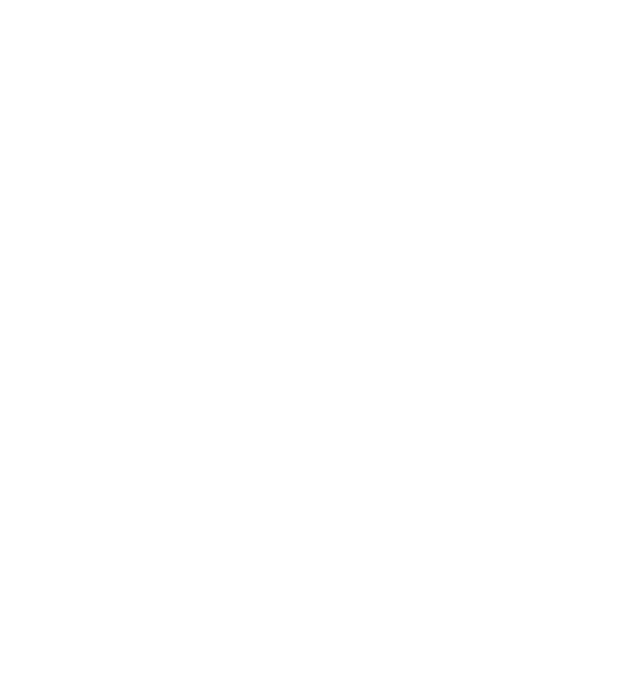
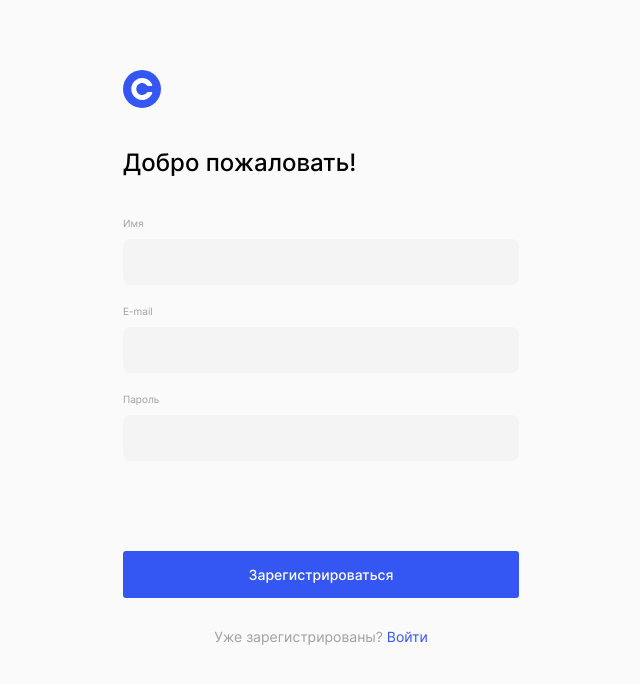
Before and after one commit to karinamaulitova/movies-explorer-frontend, a React (Create React App) app: page /signup in a window 1280 px wide. Shown: the top 684 px of the page, without its empty margins (319-959 px from the left). Built offline with nearby package versions, Linux system fonts and the light colour scheme.

Commit message:
feat: add registerPage desktop

```diff
--- a/src/components/App/App.js
+++ b/src/components/App/App.js
@@ -3,6 +3,7 @@
 import MainPage from '../MainPage/MainPage';
 import MoviesPage from '../MoviesPage/MoviesPage';
 import ProfilePage from '../ProfilePage/ProfilePage';
+import RegisterPage from '../RegisterPage/RegisterPage';
 import SavedMoviesPage from '../SavedMoviesPage/SavedMoviesPage';
 
 function App() {
@@ -20,6 +21,9 @@
     <Route exact path='/profile'>
       <ProfilePage />
     </Route>
+    <Route exact path='/signup'>
+      <RegisterPage />
+    </Route>
     </Switch>
   );
 }
--- /dev/null
+++ b/src/components/AuthForm/AuthForm.css
@@ -0,0 +1,72 @@
+.auth-form {
+  display: flex;
+  flex-direction: column;
+  padding: 40px 0 30px;
+}
+
+.auth-form__heading {
+  font-style: normal;
+  font-weight: 500;
+  font-size: 24px;
+  line-height: 29px;
+  text-align: left;
+  margin: 0;
+}
+
+.auth-form__form {
+  padding-top: 20px;
+  display: flex;
+  flex-direction: column;
+}
+
+.auth-form__input-wrapper {
+  display: flex;
+  flex-direction: column;
+  padding-top: 20px;
+}
+
+.auth-form__label {
+  font-style: normal;
+  font-weight: normal;
+  font-size: 10px;
+  line-height: 12px;
+  color: #a0a0a0;
+
+  margin: 0 0 10px 0;
+}
+
+.auth-form__input {
+  font-style: normal;
+  font-weight: normal;
+  font-size: 13px;
+  line-height: 16px;
+  padding: 15px;
+  background: #f4f4f4;
+  border-radius: 8px;
+  border: none;
+  min-width: 396px;
+  box-sizing: border-box;
+}
+
+.auth-form__input-error {
+  font-style: normal;
+  font-weight: normal;
+  font-size: 10px;
+  line-height: 12px;
+  color: #ee3465;
+}
+
+.auth-form__button {
+  font-style: normal;
+  font-weight: 500;
+  font-size: 14px;
+  line-height: 17px;
+  text-align: center;
+  color: #ffffff;
+  background: #3456f3;
+  border-radius: 3px;
+  box-sizing: border-box;
+  border: none;
+  padding: 15px 0;
+  margin-top: 90px;
+}
--- /dev/null
+++ b/src/components/AuthForm/AuthForm.jsx
@@ -0,0 +1,63 @@
+import React, { useState } from 'react';
+
+function AuthForm({ title, id, name, submitText, children }) {
+  const [email, setEmail] = useState('');
+  const [password, setPassword] = useState('');
+
+  function handleEmailChange(e) {
+    setEmail(e.target.value);
+  }
+
+  function handlePasswordChange(e) {
+    setPassword(e.target.value);
+  }
+
+  return (
+    <section className='auth-form'>
+      <h2 className='auth-form__heading'>{title}</h2>
+      <form
+        className='auth-form__form'
+        id={`${id}-form`}
+        name={name}
+        noValidate
+      >
+        {children}
+        <div className='auth-form__input-wrapper'>
+          <label className='auth-form__label' htmlFor={`${id}-email`}>
+            E-mail
+          </label>
+          <input
+            className='auth-form__input'
+            id={`${id}-email`}
+            type='email'
+            name='email'
+            required
+            value={email}
+            onChange={handleEmailChange}
+          />
+          <span className='auth-form__input-error' />
+        </div>
+        <div className='auth-form__input-wrapper'>
+          <label className='auth-form__label' htmlFor={`${id}-password`}>
+            Пароль
+          </label>
+          <input
+            className='auth-form__input'
+            id={`${id}-password`}
+            type='password'
+            name='password'
+            required
+            value={password}
+            onChange={handlePasswordChange}
+          />
+          <span className='auth-form__input-error' />
+        </div>
+        <button className='auth-form__button' type='submit'>
+          {submitText}
+        </button>
+      </form>
+    </section>
+  );
+}
+
+export default AuthForm;
--- /dev/null
+++ b/src/components/RegisterPage/Register.css
@@ -0,0 +1,51 @@
+.register-page {
+  font-family: 'Inter', 'Arial', sans-serif;
+  min-height: 100vh;
+  display: flex;
+  flex-direction: column;
+  align-items: center;
+  background-color: #fafafa;
+  color: #000000;
+}
+
+.register-page__main {
+  display: flex;
+  flex-direction: column;
+  align-items: center;
+  padding: 70px 0;
+}
+
+.register-page__link-text {
+  font-style: normal;
+  font-weight: normal;
+  font-size: 14px;
+  line-height: 17px;
+  color: #a0a0a0;
+  margin: 0;
+}
+
+.register-page__link {
+  font-style: normal;
+  font-weight: normal;
+  font-size: 14px;
+  line-height: 17px;
+  color: #3456f3;
+  text-decoration: none;
+  margin: 0;
+}
+
+.register-page__logo {
+  align-self: flex-start;
+}
+
+@media screen and (max-width: 1279px) {
+  .register-page__main {
+    padding: 235px 0 270px;
+  }
+}
+
+@media screen and (max-width: 767px) {
+  .register-page__main {
+    padding: 70px 0 40px;
+  }
+}
--- /dev/null
+++ b/src/components/RegisterPage/RegisterPage.jsx
@@ -0,0 +1,48 @@
+import React, { useState } from 'react';
+import { Link } from 'react-router-dom';
+import AuthForm from '../AuthForm/AuthForm';
+import logo from '../../images/logo.svg';
+
+function RegisterPage() {
+  const [name, setName] = useState('');
+  function handleNameChange(e) {
+    setName(e.target.value);
+  }
+  return (
+    <div className='register-page'>
+      <main className='register-page__main'>
+        <img className='register-page__logo' src={logo} alt='Логотип' />
+        <AuthForm
+          title='Добро пожаловать!'
+          id='register'
+          name='register-form'
+          submitText='Зарегистрироваться'
+        >
+          <div className='auth-form__input-wrapper'>
+            <label className='auth-form__label' htmlFor='register-name'>
+              Имя
+            </label>
+            <input
+              className='auth-form__input'
+              id='register-name'
+              type='text'
+              name='name'
+              required
+              value={name}
+              onChange={handleNameChange}
+            />
+            <span className='auth-form__input-error' />
+          </div>
+        </AuthForm>
+        <p className='register-page__link-text'>
+          Уже зарегистрированы?&nbsp;
+          <Link to='/signin' className='register-page__link'>
+            Войти
+          </Link>
+        </p>
+      </main>
+    </div>
+  );
+}
+
+export default RegisterPage;
--- a/src/styles/index.css
+++ b/src/styles/index.css
@@ -19,3 +19,5 @@
 @import url('../components/SavedMoviesPage/SavedMoviesPage.css');
 @import url('../components/ProfilePage/ProfilePage.css');
 @import url('../components/ProfileEditForm/ProfileEditForm.css');
+@import url('../components/AuthForm/AuthForm.css');
+@import url('../components/RegisterPage/Register.css');
```
